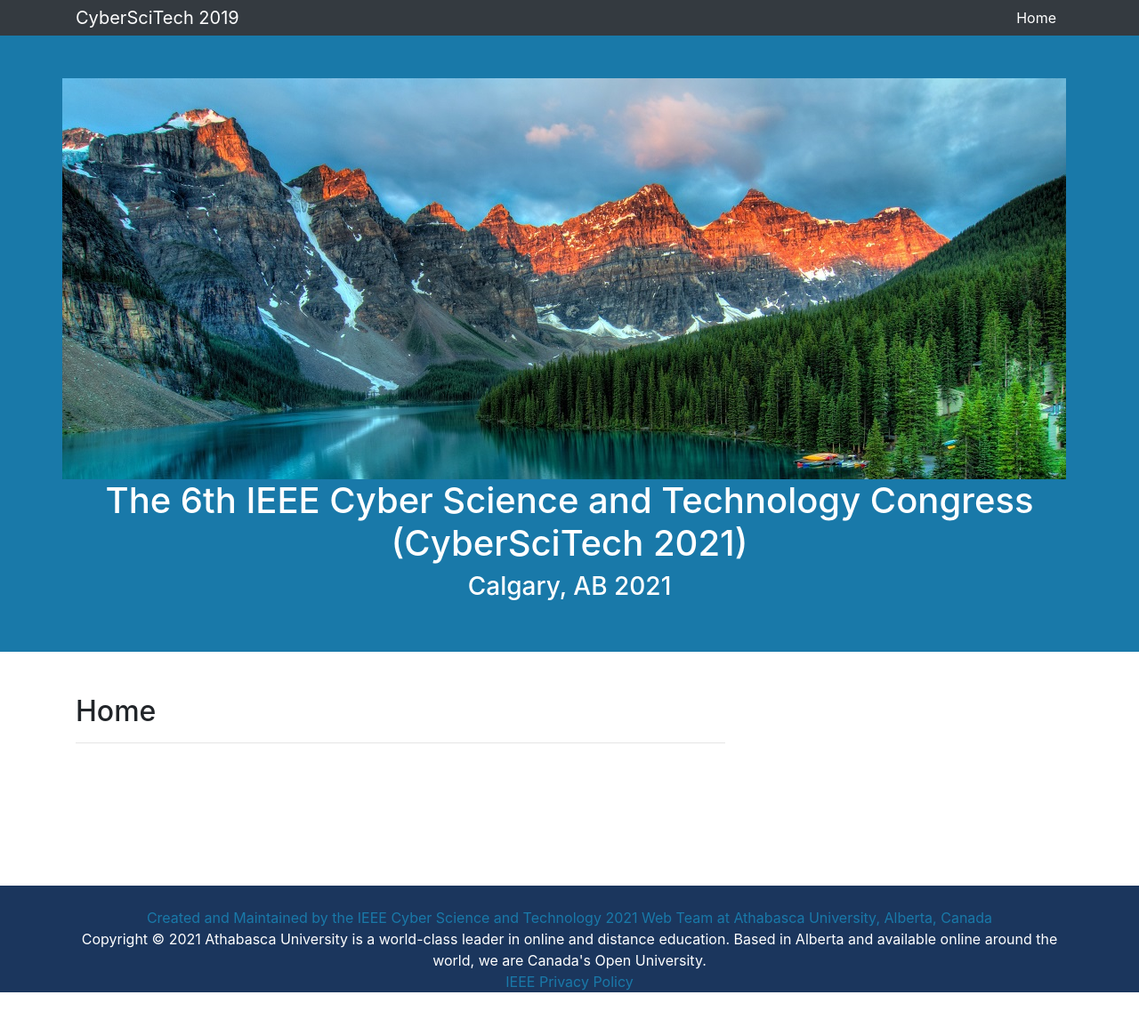
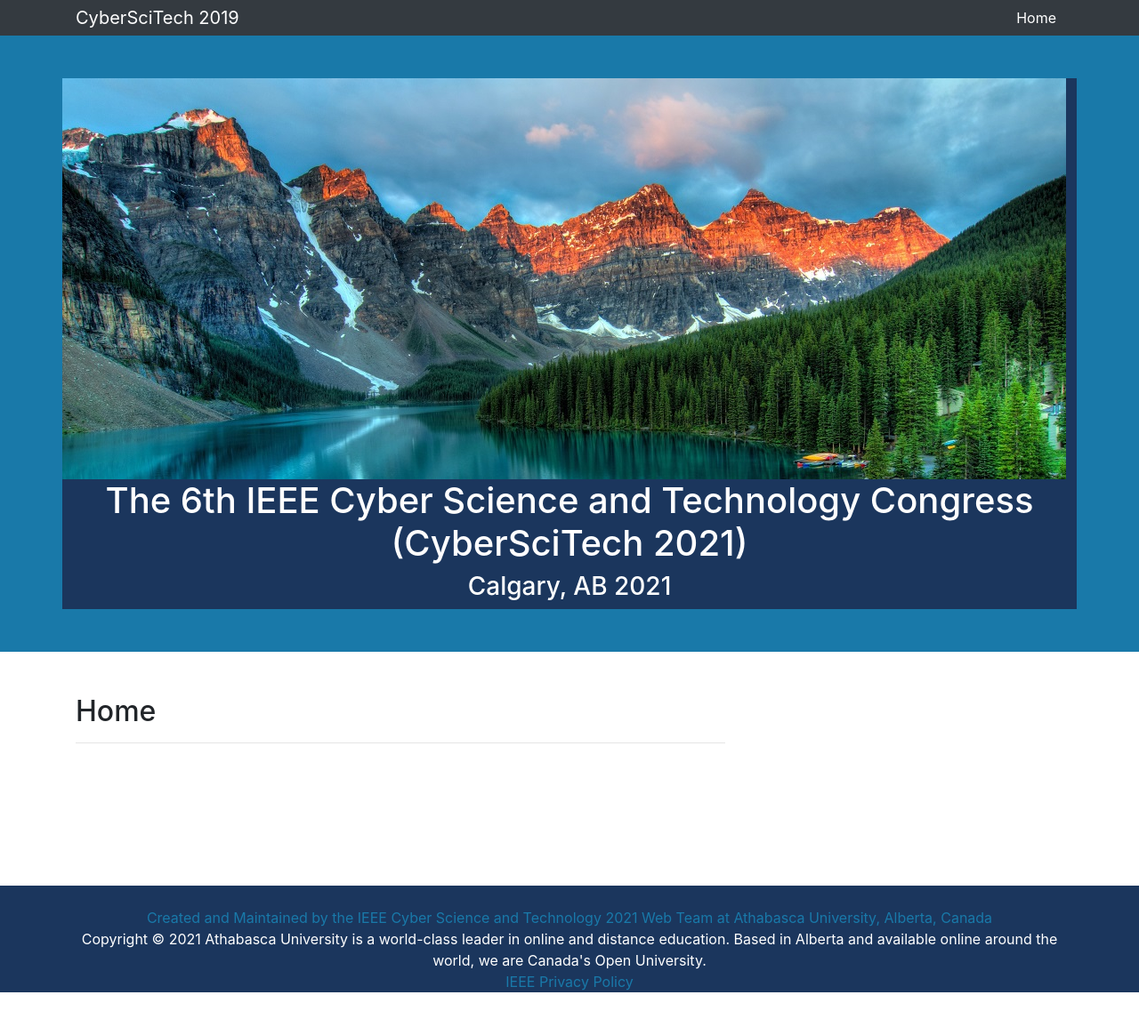
Before and after one commit to kstauff/2021, a Jekyll site: the page built from index.html, in a window 1280 px wide. Shown: the whole page at 89% size. Built offline with Jekyll 4.4.1, drawn with Linux system fonts in a browser that asks for light colours.

Commit message:
Update header.html

```diff
--- a/_includes/header.html
+++ b/_includes/header.html
@@ -2,7 +2,7 @@
 <header class="bg-primary py-5 mb-5">
   <div class="container h-100">
     <div class="row h-100 align-items-center">
-
+ <div style="background:#1B365D">
           <img src="assets/images/banff.jpg" alt="Banff Public Domain Photo https://www.goodfreephotos.com/canada/alberta/banff-national-park/very-majestic-and-beautiful-landscape-with-mountains-in-banff-national-park-alberta-canada.jpg.php"/>
 
       <div class="col-lg-12">
@@ -12,6 +12,7 @@ The 6th IEEE Cyber Science and Technology Congress (CyberSciTech 2021)
         </h1>
         <h3>Calgary, AB 2021</h3>   </font></center>
       </div>
-    </div>
+      </div>
+      </div>
   </div>
 </header>
```
